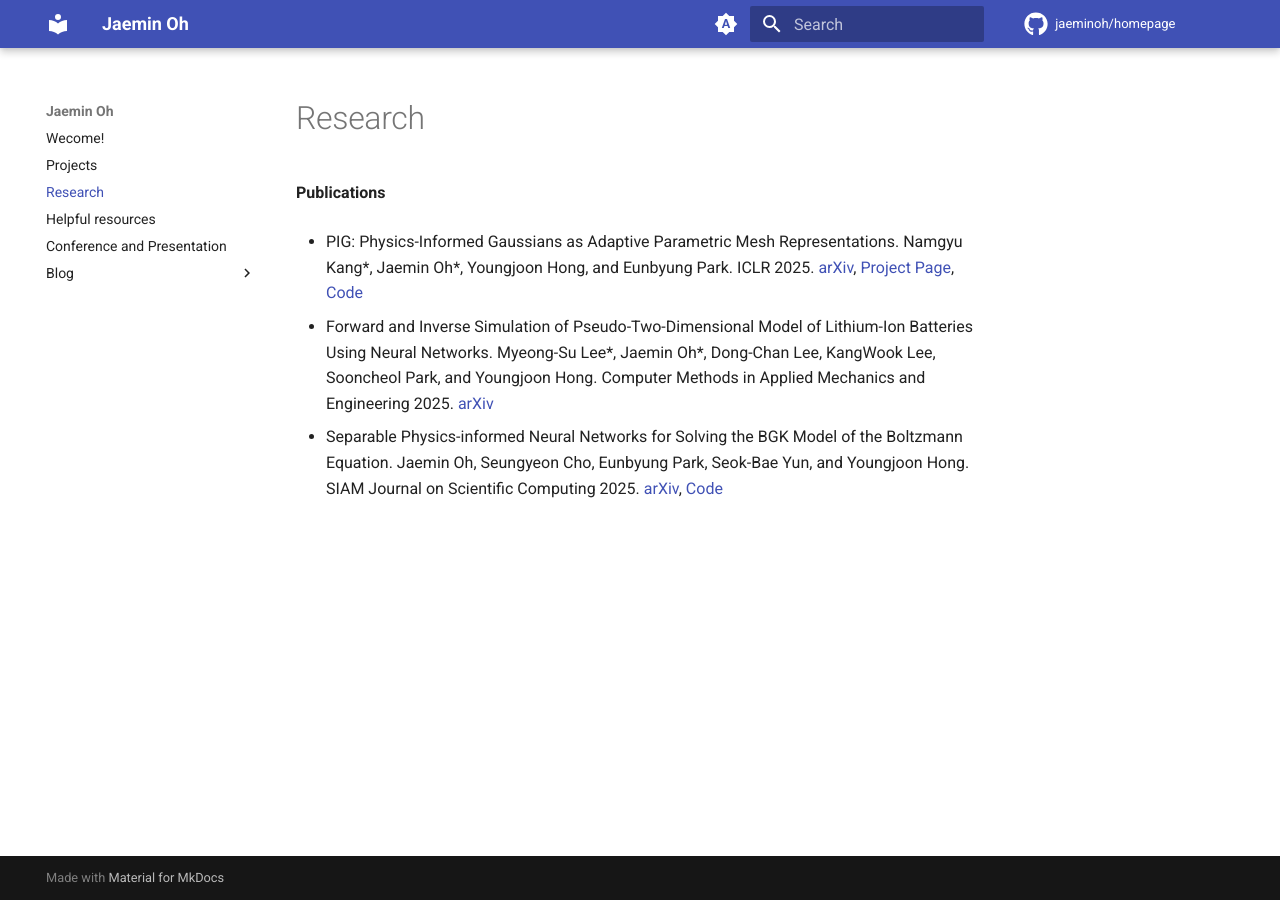
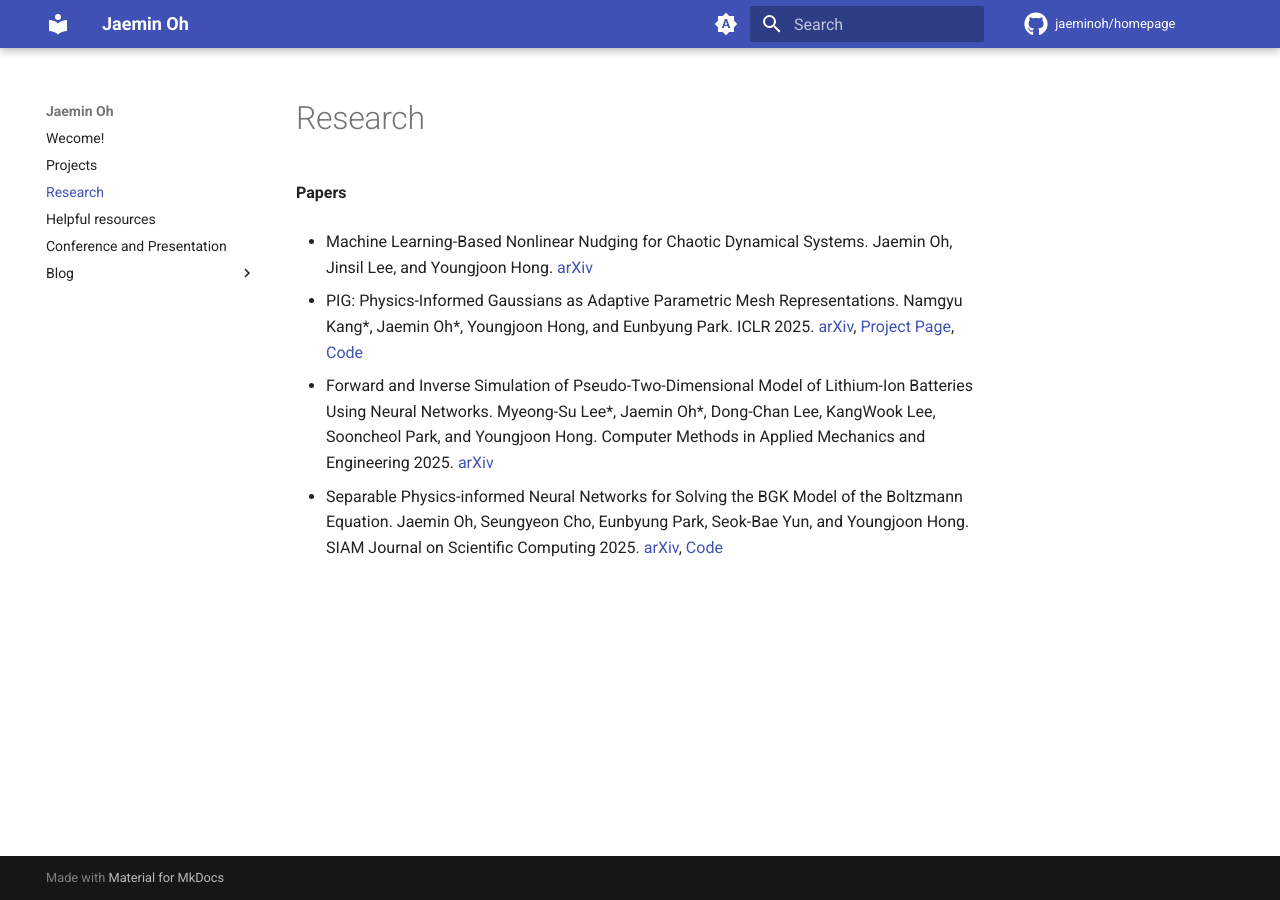
Before and after one commit to jaeminoh/jaeminoh.github.io, an MkDocs documentation site: the page built from docs/Research.md, in a window 1280 px wide. Built offline with MkDocs 1.6.1 and Material for MkDocs 9.7.7, drawn with Linux system fonts in a browser that asks for light colours; comment, search, counter and statistics services are not loaded.

Commit message:
update docs

```diff
--- a/docs/Research.md
+++ b/docs/Research.md
@@ -1,4 +1,6 @@
-**Publications**
+**Papers**
+
+- Machine Learning-Based Nonlinear Nudging for Chaotic Dynamical Systems. Jaemin Oh, Jinsil Lee, and Youngjoon Hong. [arXiv](https://arxiv.org/abs/2508.05778)
 
 - PIG: Physics-Informed Gaussians as Adaptive Parametric Mesh Representations. Namgyu Kang\*, Jaemin Oh\*, Youngjoon Hong, and Eunbyung Park. ICLR 2025. [arXiv](https://arxiv.org/abs/2412.05994), [Project Page](https://namgyukang.github.io/Physics-Informed-Gaussians/), [Code](https://github.com/NamGyuKang/Physics-Informed-Gaussians)
 
```
Also changed, not shown: docs/blog/posts/2025-06-22.md (+0 -2 lines).
